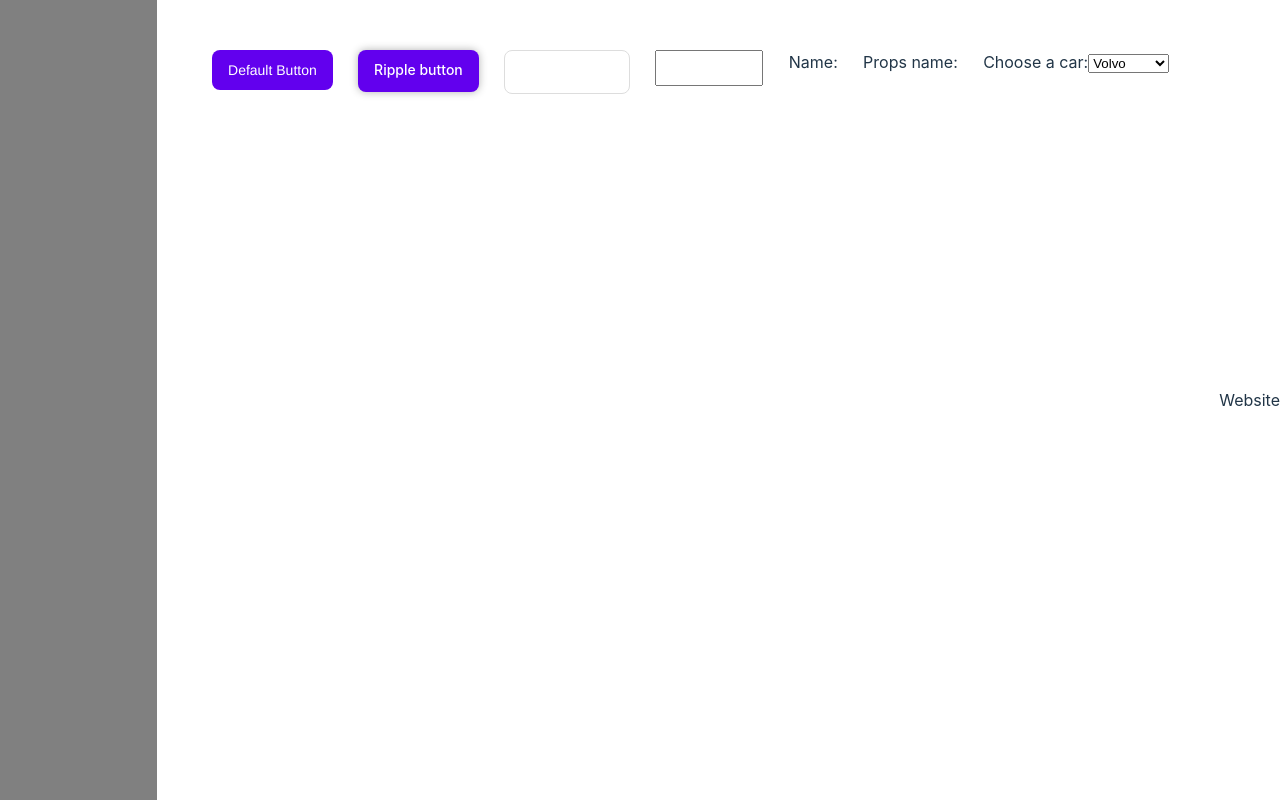
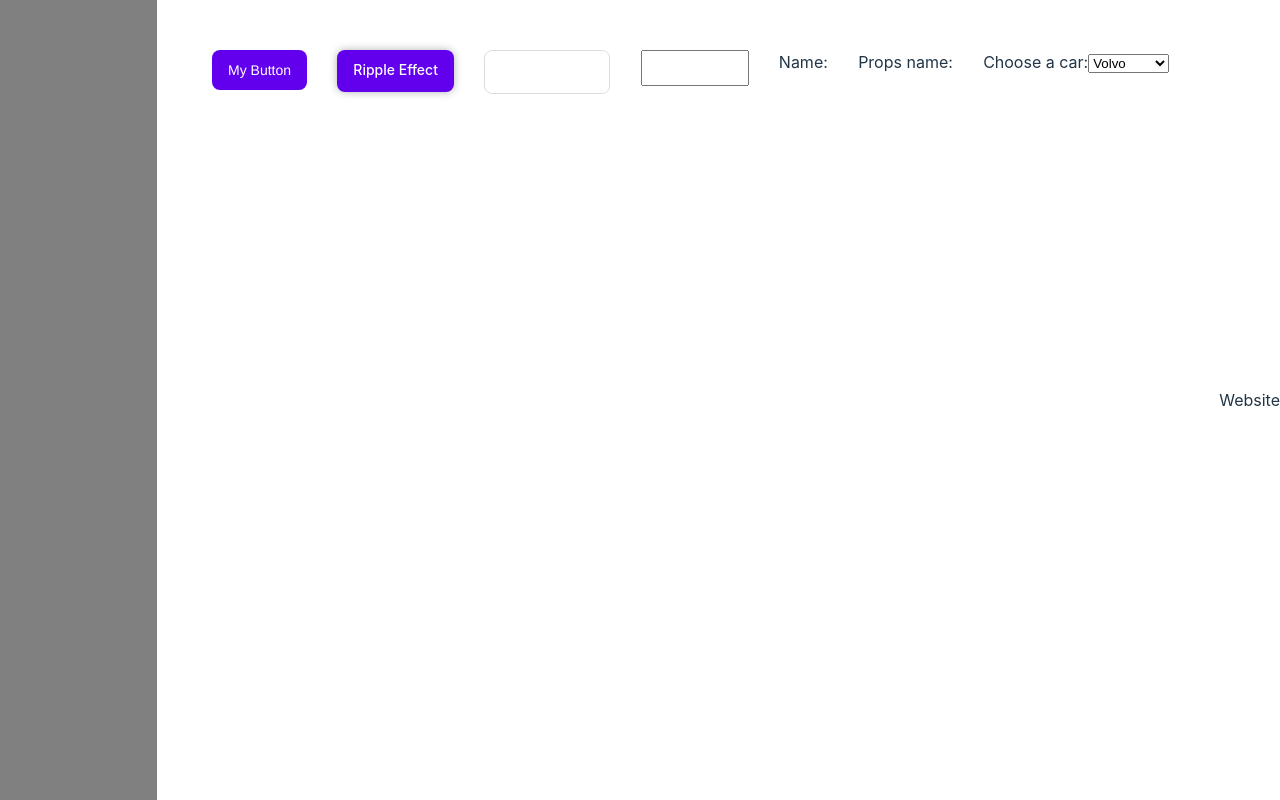
Before and after one commit to chingyao0215/chingyao, a Vue app: page / in a window 1280 px wide. Built offline with nearby package versions, Linux system fonts and the light colour scheme.

Commit message:
feat: update Button and RippleButton components with improved props and type definitions

```diff
--- a/src/App.vue
+++ b/src/App.vue
@@ -1,4 +1,3 @@
-
 <template>
 <div
 	class="container">
@@ -8,8 +7,11 @@
 	<div
 		class="content">
 		<Button
-			:wrapperClass="['mr-10']"/>
-		<RippleButton />
+			text="My Button"
+			:classWrapper="['mr-10']"/>
+		<RippleButton
+			text="Ripple Effect"
+			:classWrapper="[]"/>
 		<TextInput />
 		<DefineModelTextInputParent />
 		<Select2 />
--- a/src/components/Button.vue
+++ b/src/components/Button.vue
@@ -1,4 +1,3 @@
-
 <template>
 	<div class="button" role="button">{{ props.text }}</div>
 </template>
@@ -6,12 +5,11 @@
 <script setup lang="ts">
 export interface Props {
 	text: string,
-	classWrapper?: []
+	classWrapper?: string[]
 }
 
 const props = withDefaults(defineProps<Props>(), {
 	text: 'Default Button',
-
 	classWrapper: () => ([])
 })
 </script>
--- a/src/components/RippleButton.vue
+++ b/src/components/RippleButton.vue
@@ -15,7 +15,7 @@
 import { ref, reactive } from "vue";
 export interface Props {
 	text: string,
-	classWrapper: []
+	classWrapper: string[]
 }
 
 const props = withDefaults(defineProps<Props>(), {
@@ -28,7 +28,7 @@ let rippleStyle = reactive({});
 
 const createRipple = (event: MouseEvent) => {
 	initRipple.value = true;
-	const button = event.currentTarget;
+	const button = event.currentTarget as HTMLElement;
 
 	const diameter = Math.max(button.clientWidth, button.clientHeight);
 	const radius = diameter / 2;
```
Also changed, not shown: 1 other file (tests, documents, lock files or other folders).
